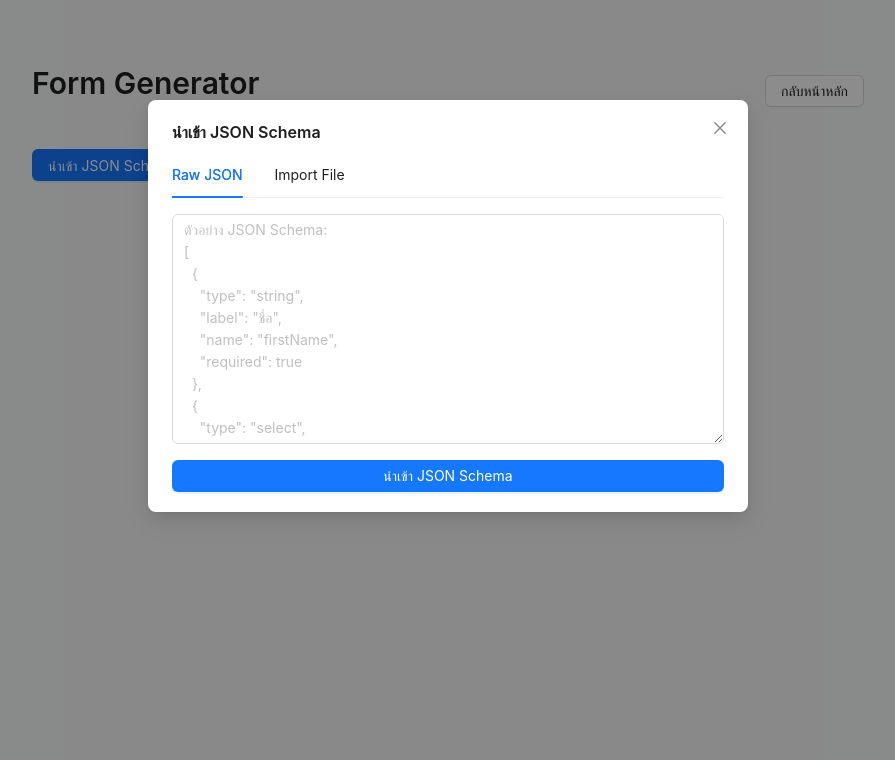
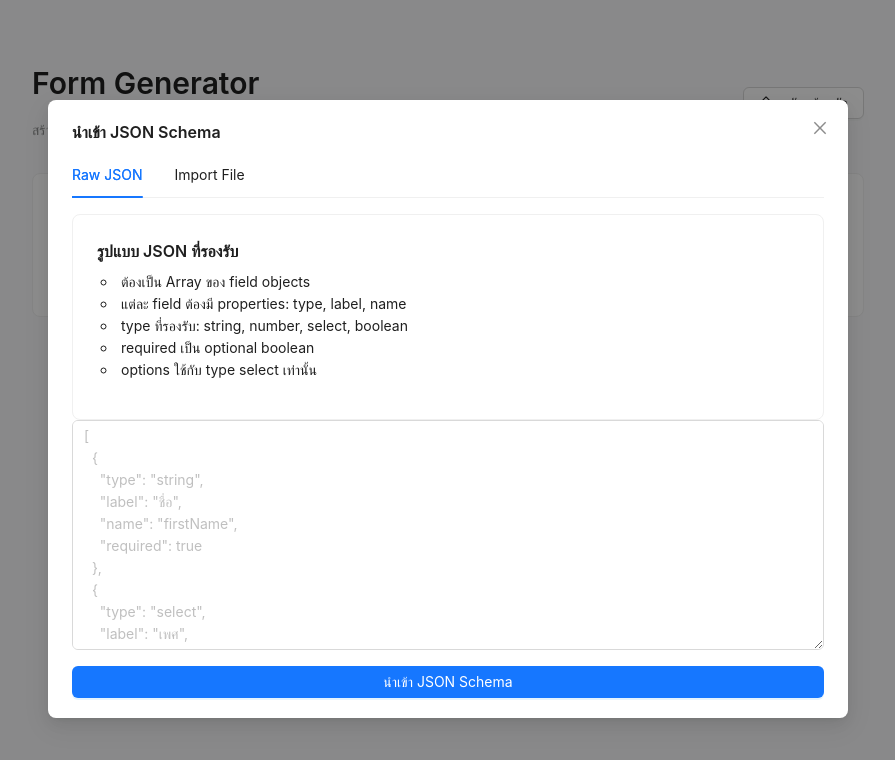
Before and after one commit to NarawithJangtrakulKKU/formgenarater, a Next.js app: page /generator in a window 1280 px wide. Both pictures are taken after a click on the button "นำเข้า JSON Schema". Shown: the top 760 px of the page, without its empty margins (192-1087 px from the left). Built offline with nearby package versions, Linux system fonts and the light colour scheme.

Commit message:
UX/UI: Add UI ImportJsonPage.tsx

```diff
--- a/src/app/generator/page.tsx
+++ b/src/app/generator/page.tsx
@@ -1,31 +1,154 @@
 'use client';
 
 import ImportJsonPage from '@/components/ImportJsonPage';
-import { ConfigProvider, Typography, Button } from 'antd';
+import { ConfigProvider, Typography, Button, Card, Tabs, message } from 'antd';
 import thTH from 'antd/locale/th_TH';
 import { useRouter } from 'next/navigation';
+import { useState } from 'react';
+import { CopyOutlined, HomeOutlined } from '@ant-design/icons';
 
-const { Title } = Typography;
+const { Title, Text } = Typography;
+
+interface FormField {
+  type: string;
+  label: string;
+  name: string;
+  required?: boolean;
+  options?: Array<{ label: string; value: string | number | boolean }>;
+}
 
 export default function GeneratorPage() {
   const router = useRouter();
+  const [generatedCode, setGeneratedCode] = useState<string>('');
+  const [activeTab, setActiveTab] = useState('1');
 
   const handleImport = (jsonData: Record<string, unknown>) => {
     console.log('Imported JSON:', jsonData);
-    // Handle the imported JSON data here
+    const code = generateFormCode(Array.isArray(jsonData) ? jsonData as FormField[] : []);
+    setGeneratedCode(code);
+    setActiveTab('2'); // Switch to code preview tab
   };
+
+  const generateFormCode = (fields: FormField[]) => {
+    const formFields = fields.map(field => {
+      let fieldCode = '';
+      switch (field.type) {
+        case 'string':
+          fieldCode = `<Form.Item
+  label="${field.label}"
+  name="${field.name}"
+  rules={[{ required: ${field.required}, message: 'กรุณากรอก${field.label}' }]}
+>
+  <Input placeholder="กรุณากรอก${field.label}" />
+</Form.Item>`;
+          break;
+        case 'number':
+          fieldCode = `<Form.Item
+  label="${field.label}"
+  name="${field.name}"
+  rules={[{ required: ${field.required}, message: 'กรุณากรอก${field.label}' }]}
+>
+  <InputNumber style={{ width: '100%' }} placeholder="กรุณากรอก${field.label}" />
+</Form.Item>`;
+          break;
+        case 'select':
+          const options = field.options?.map(opt =>
+            `    <Select.Option key="${opt.value}" value="${opt.value}">${opt.label}</Select.Option>`
+          ).join('\n') || '';
+          fieldCode = `<Form.Item
+  label="${field.label}"
+  name="${field.name}"
+  rules={[{ required: ${field.required}, message: 'กรุณาเลือก${field.label}' }]}
+>
+  <Select placeholder="กรุณาเลือก${field.label}">
+${options}
+  </Select>
+</Form.Item>`;
+          break;
+        case 'boolean':
+          fieldCode = `<Form.Item
+  label="${field.label}"
+  name="${field.name}"
+  valuePropName="checked"
+  rules={[{ required: ${field.required}, message: 'กรุณาเลือก${field.label}' }]}
+>
+  <Switch />
+</Form.Item>`;
+          break;
+      }
+      return fieldCode;
+    }).join('\n\n');
+
+    return `import { Form, Input, InputNumber, Select, Switch } from 'antd';
+
+const DynamicForm = () => {
+  return (
+    <Form layout="vertical">
+${formFields}
+    </Form>
+  );
+};
+
+export default DynamicForm;`;
+  };
+
+  const handleCopyCode = () => {
+    navigator.clipboard.writeText(generatedCode);
+    message.success('คัดลอกโค้ด TSX เรียบร้อยแล้ว');
+  };
+
+  const items = [
+    {
+      key: '1',
+      label: 'สร้างแบบฟอร์ม',
+      children: <ImportJsonPage onImport={handleImport} />
+    },
+    {
+      key: '2',
+      label: 'โค้ด TSX',
+      children: (
+        <div className="space-y-4">
+          <div className="flex justify-end">
+            <Button
+              icon={<CopyOutlined />}
+              onClick={handleCopyCode}
+              disabled={!generatedCode}
+            >
+              คัดลอกโค้ด
+            </Button>
+          </div>
+          <pre className="bg-gray-100 p-4 rounded-lg overflow-x-auto">
+            <code>{generatedCode || '// โค้ดจะแสดงที่นี่หลังจากสร้างแบบฟอร์ม'}</code>
+          </pre>
+        </div>
+      )
+    }
+  ];
 
   return (
     <ConfigProvider locale={thTH}>
       <main className="min-h-screen bg-gray-50">
         <div className="max-w-4xl mx-auto px-8 py-16">
           <div className="flex justify-between items-center mb-8">
-            <Title level={2}>Form Generator</Title>
-            <Button onClick={() => router.push('/')}>
+            <div>
+              <Title level={2}>Form Generator</Title>
+              <Text type="secondary">สร้างและคัดลอกโค้ดแบบฟอร์มได้ทันที</Text>
+            </div>
+            <Button
+              icon={<HomeOutlined />}
+              onClick={() => router.push('/')}
+            >
               กลับหน้าหลัก
             </Button>
           </div>
-          <ImportJsonPage onImport={handleImport} />
+
+          <Card>
+            <Tabs
+              activeKey={activeTab}
+              onChange={setActiveTab}
+              items={items}
+            />
+          </Card>
         </div>
       </main>
     </ConfigProvider>
--- a/src/components/ImportJsonPage.tsx
+++ b/src/components/ImportJsonPage.tsx
@@ -1,10 +1,13 @@
 import React, { useState } from 'react';
-import { Button, Modal, Tabs, message, Input } from 'antd';
+import { Button, Modal, Tabs, message, Input, Upload, Card, Typography } from 'antd';
 import { useForm, Controller } from 'react-hook-form';
 import type { TabsProps } from 'antd';
+import { InboxOutlined } from '@ant-design/icons';
 import DynamicForm from './DynamicForm';
 
 const { TextArea } = Input;
+const { Title, Text, Paragraph } = Typography;
+const { Dragger } = Upload;
 
 interface FieldSchema {
   type: string;
@@ -82,16 +85,14 @@ const ImportJsonPage: React.FC<ImportJsonPageProps> = ({ onImport }) => {
     processJsonSchema(data.rawJson);
   });
 
-  const handleFileUpload = (event: React.ChangeEvent<HTMLInputElement>) => {
-    const file = event.target.files?.[0];
-    if (file) {
+  const handleFileUpload = (file: File) => {
     const reader = new FileReader();
     reader.onload = (e) => {
       const content = e.target?.result as string;
       processJsonSchema(content);
     };
     reader.readAsText(file);
-    }
+    return false; // Prevent default upload behavior
   };
 
   const handleFormSubmit = (values: Record<string, unknown>) => {
@@ -100,21 +101,7 @@ const ImportJsonPage: React.FC<ImportJsonPageProps> = ({ onImport }) => {
     onImport(values);
   };
 
-  const items: TabsProps['items'] = [
-    {
-      key: '1',
-      label: 'Raw JSON',
-      children: (
-        <form onSubmit={handleRawJsonSubmit}>
-          <Controller
-            name="rawJson"
-            control={control}
-            defaultValue=""
-            render={({ field }) => (
-              <TextArea
-                {...field}
-                placeholder={`ตัวอย่าง JSON Schema:
-[
+  const exampleJson = `[
   {
     "type": "string",
     "label": "ชื่อ",
@@ -130,7 +117,35 @@ const ImportJsonPage: React.FC<ImportJsonPageProps> = ({ onImport }) => {
       { "label": "หญิง", "value": "female" }
     ]
   }
-]`}
+]`;
+
+  const items: TabsProps['items'] = [
+    {
+      key: '1',
+      label: 'Raw JSON',
+      children: (
+        <div className="space-y-4">
+          <Card>
+            <Title level={5}>รูปแบบ JSON ที่รองรับ</Title>
+            <Paragraph>
+              <ul className="list-disc pl-4 space-y-2">
+                <li>ต้องเป็น Array ของ field objects</li>
+                <li>แต่ละ field ต้องมี properties: type, label, name</li>
+                <li>type ที่รองรับ: string, number, select, boolean</li>
+                <li>required เป็น optional boolean</li>
+                <li>options ใช้กับ type select เท่านั้น</li>
+              </ul>
+            </Paragraph>
+          </Card>
+          <form onSubmit={handleRawJsonSubmit}>
+            <Controller
+              name="rawJson"
+              control={control}
+              defaultValue=""
+              render={({ field }) => (
+                <TextArea
+                  {...field}
+                  placeholder={exampleJson}
                   rows={10}
                   style={{ marginBottom: '16px' }}
                 />
@@ -140,39 +155,53 @@ const ImportJsonPage: React.FC<ImportJsonPageProps> = ({ onImport }) => {
               นำเข้า JSON Schema
             </Button>
           </form>
+        </div>
       ),
     },
     {
       key: '2',
       label: 'Import File',
       children: (
-        <input
-          type="file"
+        <div className="space-y-4">
+          <Card>
+            <Title level={5}>อัพโหลดไฟล์ JSON</Title>
+            <Paragraph>
+              <ul className="list-disc pl-4 space-y-2">
+                <li>รองรับไฟล์ .json เท่านั้น</li>
+                <li>ไฟล์ต้องมีรูปแบบตามที่กำหนด</li>
+                <li>ขนาดไฟล์ไม่เกิน 1MB</li>
+              </ul>
+            </Paragraph>
+          </Card>
+          <Dragger
             accept=".json"
-          onChange={handleFileUpload}
-          style={{
-            padding: '10px',
-            border: '1px solid #d9d9d9',
-            borderRadius: '4px',
-            width: '100%',
-          }}
-        />
+            beforeUpload={handleFileUpload}
+            showUploadList={false}
+          >
+            <p className="ant-upload-drag-icon">
+              <InboxOutlined />
+            </p>
+            <p className="ant-upload-text">คลิกหรือลากไฟล์มาวางที่นี่</p>
+            <p className="ant-upload-hint">
+              รองรับไฟล์ .json เท่านั้น
+            </p>
+          </Dragger>
+        </div>
       ),
     },
   ];
 
-  // รายละเอียดฟิลด์จาก Schema สำหรับแสดงในหน้าต่างยืนยัน
   const renderSchemaFields = () => {
     if (!pendingSchema) return null;
 
     return (
       <div style={{ maxHeight: '300px', overflowY: 'auto' }}>
-        <h3>รายละเอียดฟิลด์</h3>
-        <ul style={{ paddingLeft: '20px' }}>
+        <Title level={5}>รายละเอียดฟิลด์</Title>
+        <ul className="list-disc pl-4 space-y-2">
           {pendingSchema.map((field, index) => (
             <li key={index}>
-              <strong>{field.label}</strong> ({field.name}): {field.type}
-              {field.required && <span style={{ color: 'red' }}> *</span>}
+              <Text strong>{field.label}</Text> ({field.name}): {field.type}
+              {field.required && <Text type="danger"> *</Text>}
             </li>
           ))}
         </ul>
@@ -186,18 +215,16 @@ const ImportJsonPage: React.FC<ImportJsonPageProps> = ({ onImport }) => {
         นำเข้า JSON Schema
       </Button>
 
-      {/* Modal สำหรับนำเข้า JSON Schema */}
       <Modal
         title="นำเข้า JSON Schema"
         open={isOpen}
         onCancel={handleClose}
         footer={null}
-        width={600}
+        width={800}
       >
         <Tabs items={items} />
       </Modal>
 
-      {/* Modal สำหรับยืนยันการสร้างแบบฟอร์ม */}
       <Modal
         title="ยืนยันการสร้างแบบฟอร์ม"
         open={confirmModalVisible}
@@ -206,14 +233,16 @@ const ImportJsonPage: React.FC<ImportJsonPageProps> = ({ onImport }) => {
         okText="ยืนยัน"
         cancelText="ยกเลิก"
       >
-        <p>คุณต้องการสร้างแบบฟอร์มจาก JSON Schema นี้ใช่หรือไม่?</p>
-        <p>จำนวนฟิลด์ทั้งหมด: {pendingSchema?.length || 0}</p>
+        <div className="space-y-4">
+          <Paragraph>คุณต้องการสร้างแบบฟอร์มจาก JSON Schema นี้ใช่หรือไม่?</Paragraph>
+          <Text>จำนวนฟิลด์ทั้งหมด: {pendingSchema?.length || 0}</Text>
           {renderSchemaFields()}
+        </div>
       </Modal>
 
       {formSchema.length > 0 && (
-        <div style={{ marginTop: '24px' }}>
-          <h2 style={{ marginBottom: '16px' }}>แบบฟอร์มที่สร้างจาก JSON Schema</h2>
+        <div className="mt-6">
+          <Title level={4} className="mb-4">แบบฟอร์มที่สร้างจาก JSON Schema</Title>
           <DynamicForm schema={formSchema} onSubmit={handleFormSubmit} />
         </div>
       )}
```
Lines whose indentation alone changed are shown as unchanged.
